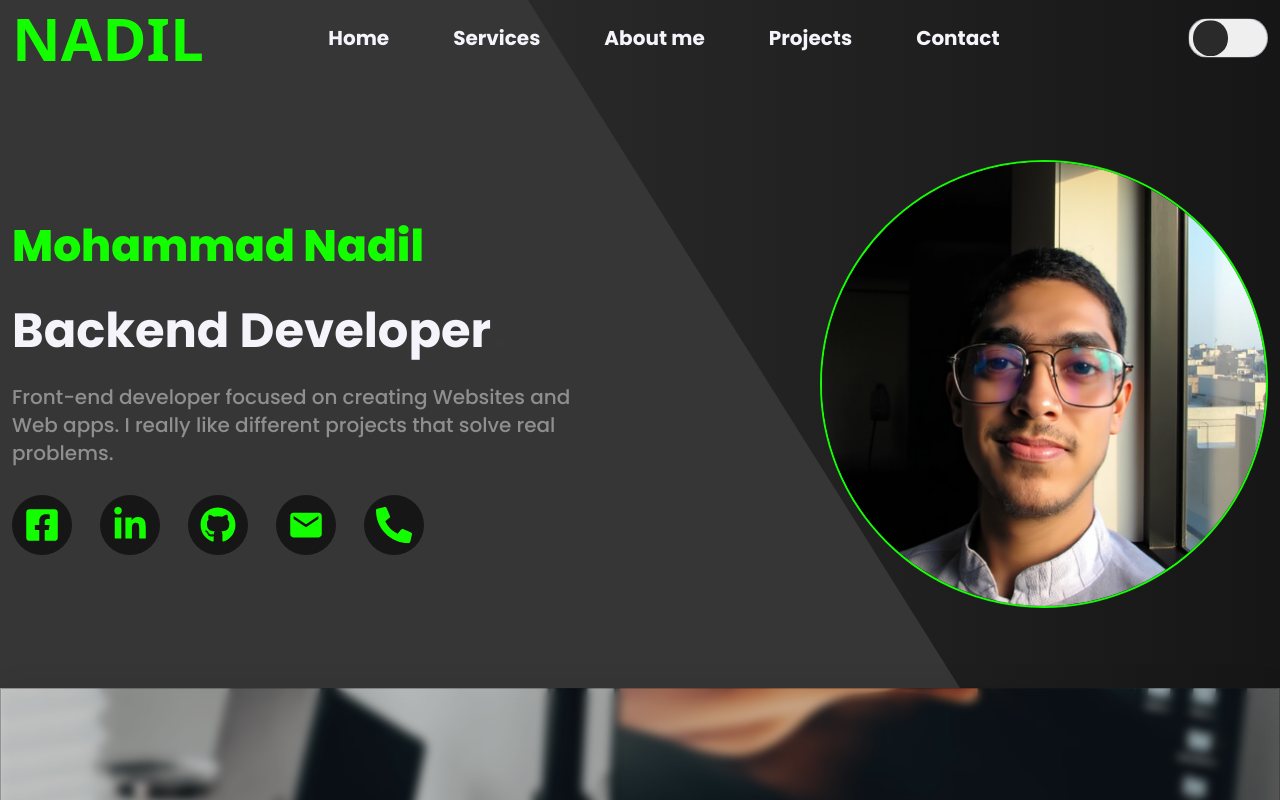
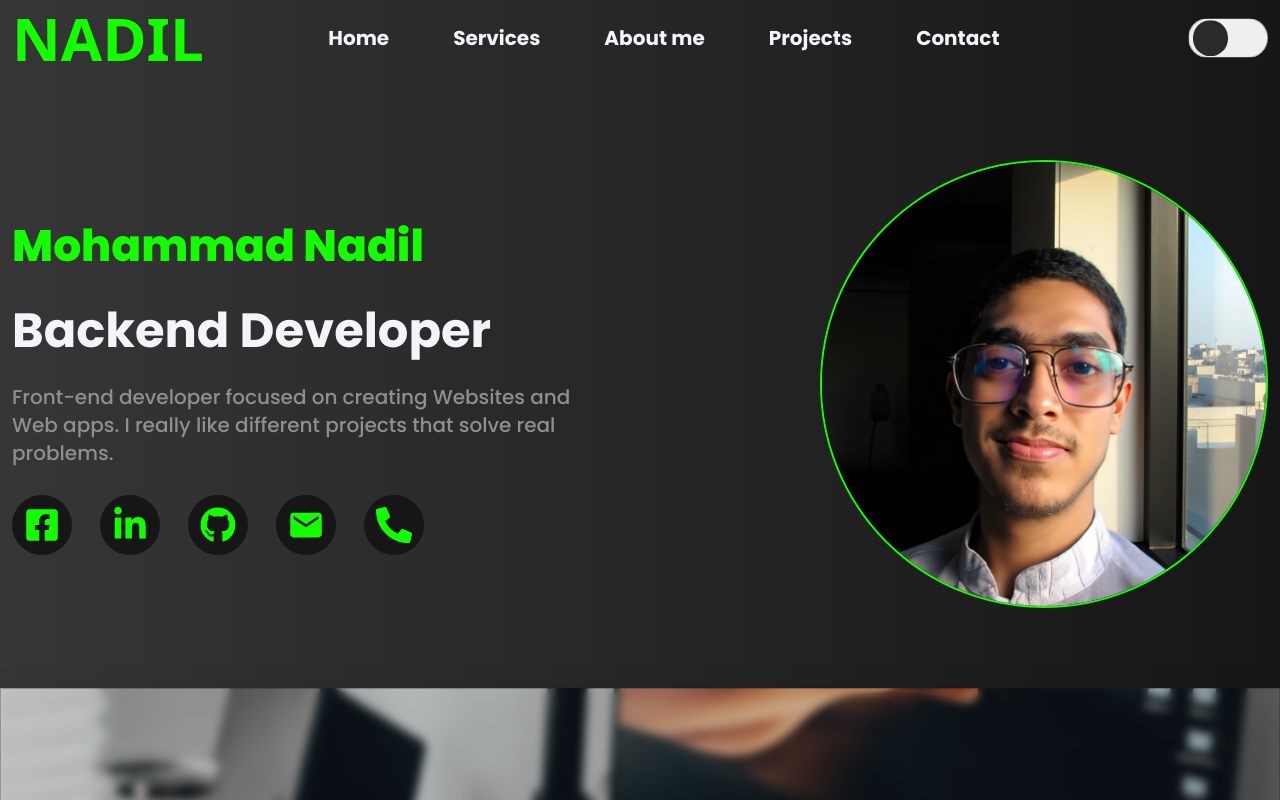
Before and after one commit to Mohammad-Nadil/nadil, a React (Vite) app: page / in a window 1280 px wide. Shown: the top 800 px of the page. Built offline with nearby package versions, Linux system fonts and the light colour scheme; a web font is replaced by a local one.

Commit message:
simple bug fixed

```diff
--- a/src/component/Banner.jsx
+++ b/src/component/Banner.jsx
@@ -58,20 +58,20 @@ const Banner = () => {
   return (
     <section
       id="#"
-      className={`${
+      className={`relative z-0${
         dark
           ? " bg-gradient-to-r from-[#363636] to-dark bg-dark"
           : " bg-gradient-to-r from-[#B7DAFF] to-light bg-light"
       }`}
-    >
+      >
+      {/* <div
+        className={`absolute top-0 left-0 [clip-path:polygon(0_0,55%_0,100%_100%,0%_100%)] hidden sm:flex sm:w-3/4 h-full  -z-10 ${
+          dark ? "bg-[#363636]" : "bg-[#B7DAFF]"
+        } `}
+      ></div> */}
       <Container
         className={`flex flex-col-reverse gap-y-7 sm:flex-row justify-between items-center pt-20 md:pt-32 xl:pt-40 2xl:pt-60 pb-10 md:pb-16 xl:pb-20  2xl:pb-52  overflow-hidden autoShow relative`}
       >
-        <div
-          className={`absolute top-0 left-0 [clip-path:polygon(0_0,55%_0,100%_100%,0%_100%)] hidden sm:flex sm:w-3/4 h-full  -z-10 ${
-            dark ? "bg-[#363636]" : "bg-[#B7DAFF]"
-          } `}
-        ></div>
         <motion.div
           initial="hidden"
           animate="visible"
```
